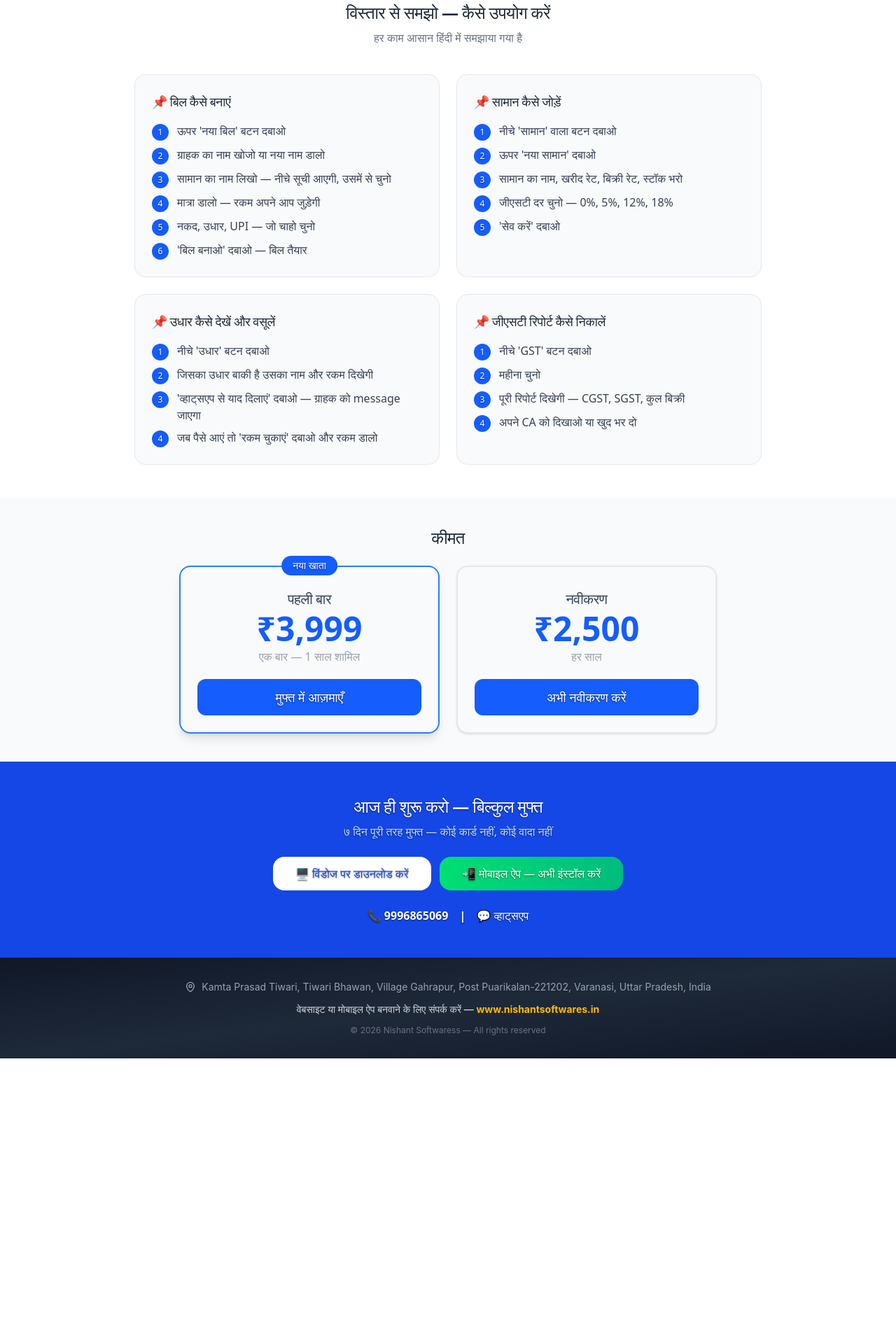
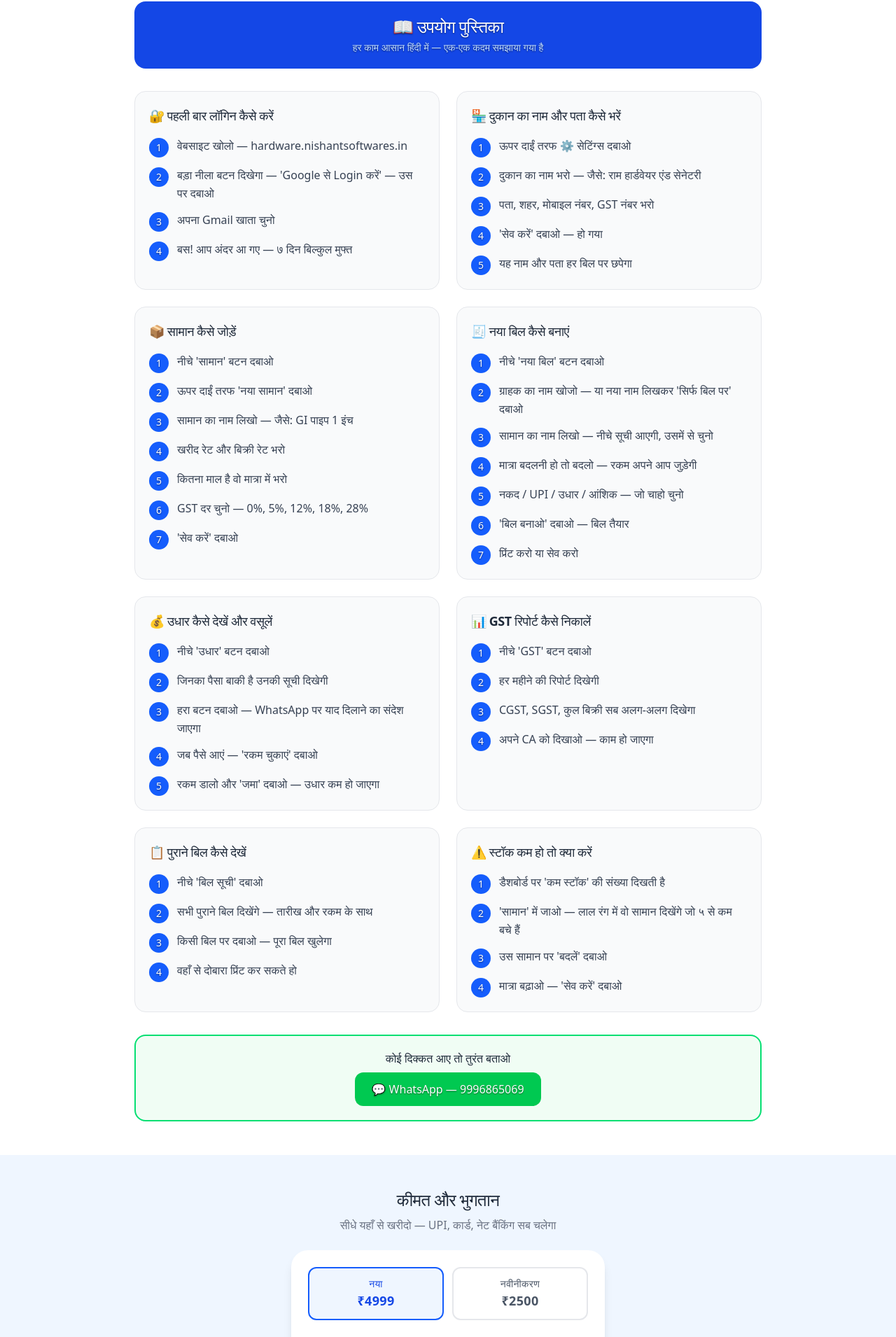
Before and after one commit to kp1153/creativesolutions, a Next.js app: page /hardware in a window 1280 px wide. Shown: the part 2281-4191 px from the top of the page at 70% size. Before the commit the page ends 3793 px from the top, so only its background shows below. Built offline with nearby package versions, Linux system fonts and the light colour scheme.

Commit message:
force deploy

```diff
--- a/app/hardware/page.js
+++ b/app/hardware/page.js
@@ -1,8 +1,15 @@
 "use client";
+import { useState } from "react";
+import Script from "next/script";
 
 const HARDWARE_EXE_URL =
   "https://pub-36b3216d45d24541a20e55f6b3f26d07.r2.dev/%E0%A4%A8%E0%A4%BF%E0%A4%B6%E0%A4%BE%E0%A4%82%E0%A4%A4%20Setup%200.1.0.exe";
 const HARDWARE_PWA_URL = "https://hardware.nishantsoftwares.in";
+
+const PLANS = {
+  new: { label: "नया License — पहली बार (1 साल शामिल)", amount: 4999 },
+  renew: { label: "नवीनीकरण — सालाना", amount: 2500 },
+};
 
 const features = [
   { hi: "बिल बनाओ — दुकान का बिल झटपट बनेगा, छापो या व्हाट्सएप पर भेजो" },
@@ -15,7 +22,7 @@ const features = [
     hi: "मालिक और कर्मचारी अलग — मालिक को पूरा दिखेगा, काउंटर वाले को सिर्फ बिलिंग",
   },
   { hi: "मोबाइल और कंप्यूटर दोनों पर चलेगा — कहीं से भी देखो" },
-  { hi: "७ दिन बिल्कुल मुफ्त — कोई पैसा नहीं, कोई कार्ड नहीं" },
+  { hi: "7 दिन बिल्कुल मुफ्त — कोई पैसा नहीं, कोई कार्ड नहीं" },
 ];
 
 const howTo = [
@@ -48,50 +55,149 @@ const howTo = [
   },
 ];
 
-const kaamKaise = [
+const manual = [
   {
-    title: "बिल कैसे बनाएं",
+    title: "🔐 पहली बार लॉगिन कैसे करें",
     steps: [
-      "ऊपर 'नया बिल' बटन दबाओ",
-      "ग्राहक का नाम खोजो या नया नाम डालो",
-      "सामान का नाम लिखो — नीचे सूची आएगी, उसमें से चुनो",
-      "मात्रा डालो — रकम अपने आप जुड़ेगी",
-      "नकद, उधार, UPI — जो चाहो चुनो",
-      "'बिल बनाओ' दबाओ — बिल तैयार",
+      "वेबसाइट खोलो — hardware.nishantsoftwares.in",
+      "बड़ा नीला बटन दिखेगा — 'Google से Login करें' — उस पर दबाओ",
+      "अपना Gmail खाता चुनो",
+      "बस! आप अंदर आ गए — ७ दिन बिल्कुल मुफ्त",
     ],
   },
   {
-    title: "सामान कैसे जोड़ें",
+    title: "🏪 दुकान का नाम और पता कैसे भरें",
     steps: [
-      "नीचे 'सामान' वाला बटन दबाओ",
-      "ऊपर 'नया सामान' दबाओ",
-      "सामान का नाम, खरीद रेट, बिक्री रेट, स्टॉक भरो",
-      "जीएसटी दर चुनो — 0%, 5%, 12%, 18%",
+      "ऊपर दाईं तरफ ⚙️ सेटिंग्स दबाओ",
+      "दुकान का नाम भरो — जैसे: राम हार्डवेयर एंड सेनेटरी",
+      "पता, शहर, मोबाइल नंबर, GST नंबर भरो",
+      "'सेव करें' दबाओ — हो गया",
+      "यह नाम और पता हर बिल पर छपेगा",
+    ],
+  },
+  {
+    title: "📦 सामान कैसे जोड़ें",
+    steps: [
+      "नीचे 'सामान' बटन दबाओ",
+      "ऊपर दाईं तरफ 'नया सामान' दबाओ",
+      "सामान का नाम लिखो — जैसे: GI पाइप 1 इंच",
+      "खरीद रेट और बिक्री रेट भरो",
+      "कितना माल है वो मात्रा में भरो",
+      "GST दर चुनो — 0%, 5%, 12%, 18%, 28%",
       "'सेव करें' दबाओ",
     ],
   },
   {
-    title: "उधार कैसे देखें और वसूलें",
+    title: "🧾 नया बिल कैसे बनाएं",
     steps: [
-      "नीचे 'उधार' बटन दबाओ",
-      "जिसका उधार बाकी है उसका नाम और रकम दिखेगी",
-      "'व्हाट्सएप से याद दिलाएं' दबाओ — ग्राहक को message जाएगा",
-      "जब पैसे आएं तो 'रकम चुकाएं' दबाओ और रकम डालो",
+      "नीचे 'नया बिल' बटन दबाओ",
+      "ग्राहक का नाम खोजो — या नया नाम लिखकर 'सिर्फ बिल पर' दबाओ",
+      "सामान का नाम लिखो — नीचे सूची आएगी, उसमें से चुनो",
+      "मात्रा बदलनी हो तो बदलो — रकम अपने आप जुड़ेगी",
+      "नकद / UPI / उधार / आंशिक — जो चाहो चुनो",
+      "'बिल बनाओ' दबाओ — बिल तैयार",
+      "प्रिंट करो या सेव करो",
     ],
   },
   {
-    title: "जीएसटी रिपोर्ट कैसे निकालें",
+    title: "💰 उधार कैसे देखें और वसूलें",
+    steps: [
+      "नीचे 'उधार' बटन दबाओ",
+      "जिनका पैसा बाकी है उनकी सूची दिखेगी",
+      "हरा बटन दबाओ — WhatsApp पर याद दिलाने का संदेश जाएगा",
+      "जब पैसे आएं — 'रकम चुकाएं' दबाओ",
+      "रकम डालो और 'जमा' दबाओ — उधार कम हो जाएगा",
+    ],
+  },
+  {
+    title: "📊 GST रिपोर्ट कैसे निकालें",
     steps: [
       "नीचे 'GST' बटन दबाओ",
-      "महीना चुनो",
-      "पूरी रिपोर्ट दिखेगी — CGST, SGST, कुल बिक्री",
-      "अपने CA को दिखाओ या खुद भर दो",
+      "हर महीने की रिपोर्ट दिखेगी",
+      "CGST, SGST, कुल बिक्री सब अलग-अलग दिखेगा",
+      "अपने CA को दिखाओ — काम हो जाएगा",
+    ],
+  },
+  {
+    title: "📋 पुराने बिल कैसे देखें",
+    steps: [
+      "नीचे 'बिल सूची' दबाओ",
+      "सभी पुराने बिल दिखेंगे — तारीख और रकम के साथ",
+      "किसी बिल पर दबाओ — पूरा बिल खुलेगा",
+      "वहाँ से दोबारा प्रिंट कर सकते हो",
+    ],
+  },
+  {
+    title: "⚠️ स्टॉक कम हो तो क्या करें",
+    steps: [
+      "डैशबोर्ड पर 'कम स्टॉक' की संख्या दिखती है",
+      "'सामान' में जाओ — लाल रंग में वो सामान दिखेंगे जो ५ से कम बचे हैं",
+      "उस सामान पर 'बदलें' दबाओ",
+      "मात्रा बढ़ाओ — 'सेव करें' दबाओ",
     ],
   },
 ];
 
 export default function HardwarePage() {
+  const [form, setForm] = useState({ name: "", phone: "", email: "" });
+  const [plan, setPlan] = useState("new");
+  const [loading, setLoading] = useState(false);
+
+  async function handlePayment() {
+    if (!form.name || !form.phone) {
+      alert("नाम और फोन नंबर जरूरी है");
+      return;
+    }
+    setLoading(true);
+    try {
+      const orderRes = await fetch("/api/razorpay/hardware", {
+        method: "POST",
+        headers: { "Content-Type": "application/json" },
+        body: JSON.stringify({ amount: PLANS[plan].amount, plan, ...form }),
+      });
+      const order = await orderRes.json();
+      const options = {
+        key: process.env.NEXT_PUBLIC_RAZORPAY_KEY_ID,
+        amount: order.amount,
+        currency: "INR",
+        name: "निशांत हार्डवेयर सॉफ्टवेयर",
+        description: PLANS[plan].label,
+        order_id: order.id,
+        handler: async function (response) {
+          const verifyRes = await fetch("/api/razorpay/hardware/verify", {
+            method: "POST",
+            headers: { "Content-Type": "application/json" },
+            body: JSON.stringify({
+              ...response,
+              ...form,
+              plan: PLANS[plan].label,
+            }),
+          });
+          const data = await verifyRes.json();
+          if (data.success) {
+            alert(
+              "Payment सफल! हम जल्द activate करेंगे। WhatsApp पर confirm आएगा।"
+            );
+          } else {
+            alert("कुछ गलत हुआ। WhatsApp करें।");
+          }
+        },
+        prefill: { name: form.name, contact: form.phone, email: form.email },
+        theme: { color: "#1d4ed8" },
+      };
+      const rzp = new window.Razorpay(options);
+      rzp.open();
+    } catch {
+      alert("कुछ गलत हुआ। दोबारा कोशिश करें।");
+    } finally {
+      setLoading(false);
+    }
+  }
+
   return (
+    <>
+      <Script src="https://checkout.razorpay.com/v1/checkout.js" />
+
       <main className="min-h-screen bg-white text-gray-900 font-sans">
         {/* संपर्क पट्टी */}
         <div className="bg-amber-500 py-2 px-4 text-center text-base font-bold text-white flex flex-col sm:flex-row justify-center items-center gap-3">
@@ -136,7 +242,8 @@ export default function HardwarePage() {
               <span className="text-blue-200">दुकान प्रबंधन</span>
             </h1>
             <p className="text-xl mb-3 font-semibold text-blue-100">
-            हार्डवेयर की दुकान के लिए बना — बिल, स्टॉक, उधारी, जीएसटी सब एक जगह।
+              हार्डवेयर की दुकान के लिए बना — बिल, स्टॉक, उधारी, जीएसटी सब
+              एक जगह।
             </p>
             <p className="text-base mb-10 text-blue-200/80">
               हार्डवेयर · सेनेटरी · रंग · बिजली · पाइप-फिटिंग
@@ -184,26 +291,29 @@ export default function HardwarePage() {
               ⚠️ विंडोज पर इंस्टॉल करते समय यह संदेश आ सकता है
             </p>
             <p className="text-base text-gray-600 mb-4">
-            विंडोज 11 में <strong>Smart App Control</strong> नाम की सुरक्षा होती
-            है जो नए सॉफ्टवेयर को रोकती है। घबराएं नहीं — यह सॉफ्टवेयर पूरी तरह
-            सुरक्षित है।
+              विंडोज 11 में <strong>Smart App Control</strong> नाम की सुरक्षा
+              होती है जो नए सॉफ्टवेयर को रोकती है। घबराएं नहीं — यह सॉफ्टवेयर
+              पूरी तरह सुरक्षित है।
             </p>
             <p className="text-base font-extrabold text-gray-800 mb-3">
               इस तरह ठीक करें — बस ५ काम करने हैं:
             </p>
             <ol className="text-base text-gray-700 space-y-2">
               <li>
-              १. स्टार्ट बटन दबाओ और <strong>Windows Security</strong> लिखकर
-              खोजो
+                १. स्टार्ट बटन दबाओ और <strong>Windows Security</strong>{" "}
+                लिखकर खोजो
               </li>
               <li>
                 २. <strong>App &amp; browser control</strong> पर क्लिक करो
               </li>
               <li>
-              ३. <strong>Smart App Control</strong> को <strong>Off</strong> करो
+                ३. <strong>Smart App Control</strong> को <strong>Off</strong>{" "}
+                करो
               </li>
               <li>४. अब .exe फाइल दोबारा चलाओ — इंस्टॉल हो जाएगा</li>
-            <li>५. इंस्टॉल होने के बाद Smart App Control वापस On कर सकते हो</li>
+              <li>
+                ५. इंस्टॉल होने के बाद Smart App Control वापस On कर सकते हो
+              </li>
             </ol>
             <p className="text-sm text-gray-400 mt-4">
               कोई दिक्कत हो तो व्हाट्सएप करो —{" "}
@@ -248,7 +358,7 @@ export default function HardwarePage() {
               कैसे शुरू करें
             </h2>
             <p className="text-center text-gray-500 text-base mb-8">
-            बस ४ काम करने हैं — ५ मिनट में दुकान तैयार
+              बस ४ काम करने हैं — 5 मिनट में दुकान तैयार
             </p>
             <div className="grid grid-cols-2 md:grid-cols-4 gap-4">
               {howTo.map((h) => (
@@ -272,82 +382,130 @@ export default function HardwarePage() {
           </div>
         </section>
 
-      {/* विस्तार से उपयोग */}
+        {/* उपयोग पुस्तिका */}
         <section className="py-12 px-4 bg-white">
           <div className="max-w-4xl mx-auto">
-          <h2 className="text-2xl font-extrabold text-center mb-2 text-gray-800">
-            विस्तार से समझो — कैसे उपयोग करें
-          </h2>
-          <p className="text-center text-gray-500 text-base mb-10">
-            हर काम आसान हिंदी में समझाया गया है
+            <div className="bg-blue-700 text-white rounded-2xl p-5 text-center mb-8">
+              <h2 className="text-2xl font-extrabold mb-1">📖 उपयोग पुस्तिका</h2>
+              <p className="text-blue-200 text-sm">
+                हर काम आसान हिंदी में — एक-एक कदम समझाया गया है
               </p>
+            </div>
             <div className="grid md:grid-cols-2 gap-6">
-            {kaamKaise.map((k, i) => (
+              {manual.map((k, i) => (
                 <div
                   key={i}
-                className="bg-gray-50 border border-gray-200 rounded-2xl p-6"
+                  className="bg-gray-50 border border-gray-200 rounded-2xl p-5"
                 >
-                <h3 className="font-extrabold text-gray-800 text-lg mb-4">
-                  📌 {k.title}
+                  <h3 className="text-lg font-extrabold text-gray-800 mb-4">
+                    {k.title}
                   </h3>
-                <ol className="space-y-2">
+                  <ol className="space-y-3">
                     {k.steps.map((s, j) => (
                       <li key={j} className="flex gap-3 items-start">
-                      <span className="bg-blue-600 text-white text-xs font-extrabold rounded-full w-6 h-6 flex items-center justify-center flex-shrink-0 mt-0.5">
+                        <span className="bg-blue-600 text-white text-sm font-extrabold rounded-full w-7 h-7 flex items-center justify-center flex-shrink-0 mt-0.5">
                           {j + 1}
                         </span>
-                      <span className="text-gray-700 text-base">{s}</span>
+                        <span className="text-gray-700 text-base leading-relaxed">
+                          {s}
+                        </span>
                       </li>
                     ))}
                   </ol>
                 </div>
               ))}
             </div>
+
+            {/* सहायता बॉक्स */}
+            <div className="mt-8 bg-green-50 border-2 border-green-400 rounded-2xl p-5 text-center">
+              <p className="font-extrabold text-gray-800 text-base mb-2">
+                कोई दिक्कत आए तो तुरंत बताओ
+              </p>
+              <a
+                href="https://wa.me/919996865069"
+                target="_blank"
+                rel="noopener noreferrer"
+                className="inline-block bg-green-500 text-white font-extrabold px-6 py-3 rounded-xl text-base hover:bg-green-600 transition"
+              >
+                💬 WhatsApp — 9996865069
+              </a>
+            </div>
           </div>
         </section>
 
-      {/* कीमत */}
-      <section className="py-10 px-4 bg-gray-50">
-        <div className="max-w-3xl mx-auto">
-          <h2 className="text-2xl font-extrabold text-center mb-6 text-gray-800">
-            कीमत
+        {/* कीमत + भुगतान */}
+        <section className="py-12 px-4 bg-blue-50">
+          <div className="max-w-md mx-auto">
+            <h2 className="text-2xl font-extrabold text-center mb-2 text-gray-800">
+              कीमत और भुगतान
             </h2>
-          <div className="grid md:grid-cols-2 gap-6">
-            <div className="rounded-2xl border-2 border-blue-500 p-6 text-center shadow-lg relative">
-              <div className="absolute -top-4 left-1/2 -translate-x-1/2 bg-blue-600 text-white text-sm font-bold px-4 py-1 rounded-full">
-                नया खाता
+            <p className="text-center text-gray-500 text-base mb-6">
+              सीधे यहाँ से खरीदो — UPI, कार्ड, नेट बैंकिंग सब चलेगा
+            </p>
+
+            <div className="bg-white rounded-3xl shadow-lg p-6">
+              {/* Plan चुनो */}
+              <div className="flex gap-3 mb-6">
+                {Object.entries(PLANS).map(([key, val]) => (
+                  <button
+                    key={key}
+                    onClick={() => setPlan(key)}
+                    className={`flex-1 py-3 rounded-xl font-semibold text-sm border-2 transition ${
+                      plan === key
+                        ? "border-blue-600 bg-blue-50 text-blue-700"
+                        : "border-gray-200 text-gray-600"
+                    }`}
+                  >
+                    {key === "new" ? "नया" : "नवीनीकरण"}
+                    <br />
+                    <span className="text-lg font-extrabold">₹{val.amount}</span>
+                  </button>
+                ))}
               </div>
-              <h3 className="text-xl font-bold mb-1 text-gray-700 mt-2">
-                पहली बार
-              </h3>
-              <div className="text-5xl font-extrabold text-blue-600 mb-1">
-                ₹3,999
+
+              {/* फॉर्म */}
+              <div className="space-y-3 mb-6">
+                <input
+                  type="text"
+                  placeholder="नाम *"
+                  value={form.name}
+                  onChange={(e) => setForm({ ...form, name: e.target.value })}
+                  className="w-full border border-gray-200 rounded-xl px-4 py-3 text-base outline-none focus:border-blue-400"
+                />
+                <input
+                  type="tel"
+                  placeholder="फोन नंबर *"
+                  value={form.phone}
+                  onChange={(e) => setForm({ ...form, phone: e.target.value })}
+                  className="w-full border border-gray-200 rounded-xl px-4 py-3 text-base outline-none focus:border-blue-400"
+                />
+                <input
+                  type="email"
+                  placeholder="Email (वैकल्पिक)"
+                  value={form.email}
+                  onChange={(e) => setForm({ ...form, email: e.target.value })}
+                  className="w-full border border-gray-200 rounded-xl px-4 py-3 text-base outline-none focus:border-blue-400"
+                />
               </div>
-              <p className="text-gray-400 text-base mb-5">
-                एक बार — 1 साल शामिल
-              </p>
+
+              <button
+                onClick={handlePayment}
+                disabled={loading}
+                className="w-full bg-blue-600 text-white font-extrabold py-4 rounded-xl hover:bg-blue-700 transition disabled:opacity-50 text-lg mb-3"
+              >
+                {loading
+                  ? "Processing..."
+                  : `₹${PLANS[plan].amount} — अभी भुगतान करें`}
+              </button>
+
               <a
-                href="/payment?software=hardware"
-                className="block w-full bg-blue-600 text-white font-extrabold py-3 rounded-xl hover:bg-blue-500 transition text-lg"
+                href="https://wa.me/919996865069"
+                target="_blank"
+                rel="noopener noreferrer"
+                className="block w-full text-center bg-green-500 text-white font-extrabold py-3 rounded-xl hover:bg-green-600 transition text-base"
               >
-                मुफ्त में आज़माएँ
+                💬 WhatsApp पर बात करके खरीदें
               </a>
-            </div>
-            <div className="rounded-2xl border-2 border-gray-200 p-6 text-center shadow-sm">
-              <h3 className="text-xl font-bold mb-1 text-gray-700 mt-2">
-                नवीकरण
-              </h3>
-              <div className="text-5xl font-extrabold text-blue-600 mb-1">
-                ₹2,500
-              </div>
-              <p className="text-gray-400 text-base mb-5">हर साल</p>
-              <a
-                href="/payment?software=hardware"
-                className="block w-full bg-blue-600 text-white font-extrabold py-3 rounded-xl hover:bg-blue-500 transition text-lg"
-              >
-                अभी नवीकरण करें
-              </a>
-            </div>
             </div>
           </div>
         </section>
@@ -359,7 +517,7 @@ export default function HardwarePage() {
               आज ही शुरू करो — बिल्कुल मुफ्त
             </h2>
             <p className="text-blue-200 mb-6 text-base">
-            ७ दिन पूरी तरह मुफ्त — कोई कार्ड नहीं, कोई वादा नहीं
+              7 दिन पूरी तरह मुफ्त — कोई कार्ड नहीं, कोई वादा नहीं
             </p>
             <div className="flex flex-col sm:flex-row gap-3 justify-center mb-6">
               <a
@@ -394,5 +552,6 @@ export default function HardwarePage() {
           </div>
         </section>
       </main>
+    </>
   );
 }
```
Lines whose indentation alone changed are shown as unchanged.
